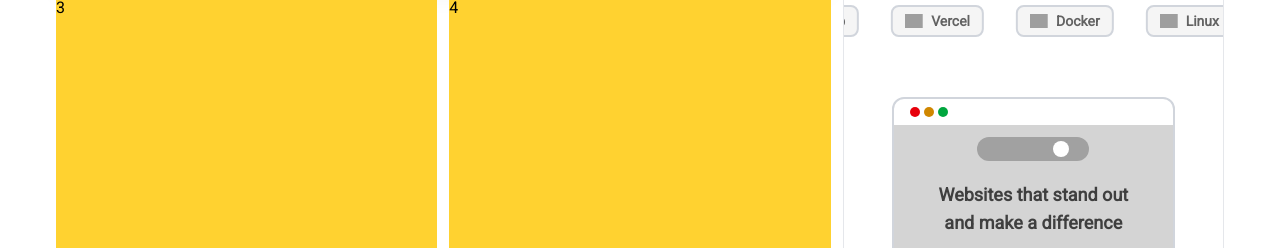
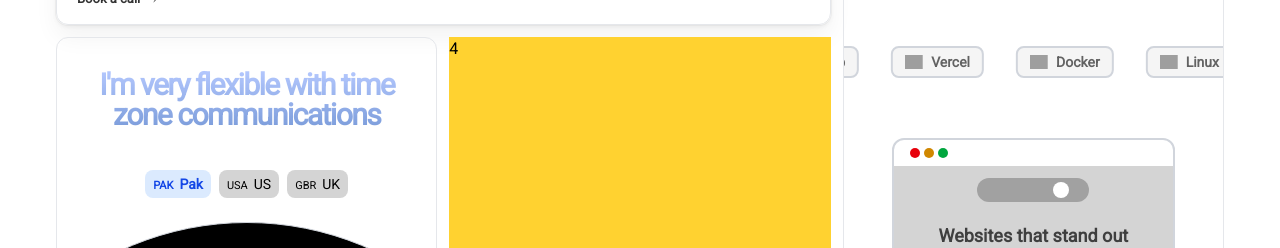
Before and after one commit to muzaffarhussain05/CodeLabs-Web-Remote-Internship_Capstone_Project, a React (Vite) app: page / in a window 1280 px wide. Shown: the part 1145-1393 px from the top of the page. Built offline with nearby package versions, Linux system fonts and the light colour scheme; grey boxes are pictures that could not be loaded; a web font is replaced by a local one.

Commit message:
map section & fixe navbar

```diff
--- a/package.json
+++ b/package.json
@@ -15,8 +15,10 @@
     "react": "^19.1.1",
     "react-dom": "^19.1.1",
     "react-fast-marquee": "^1.6.5",
+    "react-globe.gl": "^2.35.0",
     "react-router-dom": "^7.8.0",
-    "tailwindcss": "^4.1.11"
+    "tailwindcss": "^4.1.11",
+    "three": "^0.179.1"
   },
   "devDependencies": {
     "@eslint/js": "^9.32.0",
--- /dev/null
+++ b/src/components/GlobeMap.jsx
@@ -0,0 +1,70 @@
+import React, { useRef, useEffect, useState } from "react";
+import Globe from "react-globe.gl";
+
+const countries = {
+  PAK: { name: "Pak", lat: 30.3753, lng: 69.3451 },
+  USA: { name: "US", lat: 37.0902, lng: -95.7129 },
+  GBR: { name: "UK", lat: 55.3781, lng: -3.4360 }
+};
+
+export default function GlobeMap() {
+  const globeRef = useRef();
+  const [selected, setSelected] = useState("PAK");
+
+  // Zoom to Pakistan on first render and disable zoom interaction
+  useEffect(() => {
+    if (globeRef.current) {
+      // Disable zoom (mouse wheel / pinch)
+      globeRef.current.controls().enableZoom = false;
+
+      // Set initial view to Pakistan
+      const { lat, lng } = countries.PAK;
+      globeRef.current.pointOfView({ lat, lng, altitude: 1.3 }, 1500);
+    }
+  }, []);
+
+  const flyToCountry = (code) => {
+    setSelected(code);
+    const { lat, lng } = countries[code];
+    globeRef.current.pointOfView({ lat, lng, altitude: 1.3 }, 1500);
+  };
+
+  return (
+    <div className="flex flex-wrap items-center justify-center gap-6 ">
+      {/* Buttons */}
+      <div className="flex  gap-2">
+        {Object.entries(countries).map(([code, data]) => (
+          <button
+            key={code}
+            onClick={() => flyToCountry(code)}
+            className={`px-2 py-1  hover:bg-neutral-200  cursor-pointer rounded-lg  ${
+              selected === code
+                ? "border-blue-500 text-blue-700 bg-blue-100 font-bold"
+                : "bg-neutral-300 "
+            }
+                `}
+          >
+            <span className="text-[11px]  mr-1.5">{code}</span>
+            {data.name}
+          </button>
+        ))}
+      </div>
+
+      {/* Circular Globe */}
+      <div
+        className="w-[600px] h-[700px]  rounded-full overflow-hidden shadow-lg bg-black flex items-center justify-center border border-gray-300"
+        style={{ touchAction: "none" }}
+      >
+        <Globe
+          ref={globeRef}
+          globeImageUrl="//unpkg.com/three-globe/example/img/earth-blue-marble.jpg"
+          bumpImageUrl="//unpkg.com/three-globe/example/img/earth-topology.png"
+          backgroundColor="rgba(0,0,0,0)"
+          width={700}
+          height={700}
+          className="min-w-[700px] max-h-[700px]"
+        />
+      </div>
+    </div>
+  );
+}
--- a/src/components/Navbar.jsx
+++ b/src/components/Navbar.jsx
@@ -141,7 +141,18 @@ const Navbar = () => {
 
   return (
     <>
-      <div className="flex items-center justify-between py-5">
+
+
+   <div className="relative">
+  {/* Placeholder to preserve layout height */}
+  <div className="h-[var(--navbar-height)]"></div>
+
+  {/* Fixed navbar */}
+  <div
+    className="flex items-center justify-between  pt-5 fixed top-0 left-0 w-full  z-[100] md:px-14 px-6"
+    style={{ '--navbar-height': '40px' }} // adjustable height
+  >
+    <div className="flex items-center  justify-between py-1 w-full">
         <div className="text-black">
           <svg
             className="size-[35px]"
@@ -375,6 +386,11 @@ const Navbar = () => {
           </div>
         )}
       </div>
+
+  </div>
+</div>
+
+
     </>
   );
 };
--- a/src/pages/Home.jsx
+++ b/src/pages/Home.jsx
@@ -19,8 +19,8 @@ const Home = () => {
     <>
       <div className="absolute top-1/2 left-1/2  z-1 h-[350px] w-xl -translate-x-1/2 -translate-y-1/2 bg-purple-300/90 blur-[150px] dark:bg-[#0b0218]"></div>
 
-      <div className="flex justify-center  items-center relative md:mt-12 px-3 md:max-w-xl lg:max-w-5xl z-10   top-42 left-1/2 -translate-x-1/2 -translate-y-1/2 ">
-        <div className="flex flex-col items-center justify-center gap-10">
+      <div className="flex justify-center   items-center relative md:mt-12 px-3 md:max-w-xl lg:max-w-5xl z-10   top-42 left-1/2 -translate-x-1/2 -translate-y-1/2 ">
+        <div className="flex flex-col items-center justify-center gap-10 md:mt-30">
           <div className="animate-fadeInUp my-2  text-center text-5xl leading-snug! font-semibold text-balance text-zinc-800 opacity-90  dark:text-zinc-100 ">
             <p className="">I help founders turn ideas</p>
             <p className="">
--- a/src/pages/Skills.jsx
+++ b/src/pages/Skills.jsx
@@ -2,7 +2,7 @@ import React from "react";
 import porfileImg from "../assets/porfile.jpg";
 import { ArrowRight, HeartHandshake } from "lucide-react";
 import Marquee from "react-fast-marquee";
-
+import GlobeMap from "../components/GlobeMap";
 const ToolComp = ({ name, icon }) => {
   return (
     <>
@@ -205,7 +205,7 @@ const Skills = () => {
           </div>
 
           {/* {2} */}
-          <div className="col-span-1 group transition-all ease-in-out  hover:bg-neutral-200 row-span-2 border pt-8 border-gray-200 rounded-xl">
+          <div className="col-span-1 group transition-all ease-in-out  hover:bg-neutral-100 row-span-2 border pt-8 border-gray-200 rounded-xl">
             <h3 className="w-full bg-linear-to-b from-[#fd81e298] to-[#da7bda] bg-clip-text px-4 text-center text-2xl leading-[100%] font-bold tracking-tighter text-transparent select-none dark:from-[#edeffd">
               Passionate about cutting-edge technologies
             </h3>
@@ -261,16 +261,29 @@ const Skills = () => {
                   and make a difference
                 </h1>
                 <div className="flex items-center gap-3 justify-center">
-                    <button className="bg-blue-700 py-1.5 text-gray-100 px-3.5 text-sm rounded-3xl">Get started</button>
-                    <button className="border-2 border-gray-500 py-1 text-black/80 px-3.5 text-sm rounded-3xl">Read More</button>
-
+                  <button className="bg-blue-700 py-1.5 text-gray-100 px-3.5 text-sm rounded-3xl">
+                    Get started
+                  </button>
+                  <button className="border-2 border-gray-500 py-1 text-black/80 px-3.5 text-sm rounded-3xl">
+                    Read More
+                  </button>
                 </div>
               </div>
             </div>
           </div>
 
           {/* {3} */}
-          <div className="col-span-1 row-span-2 bg-amber-300">3</div>
+          <div className="col-span-1 row-span-2 group transition-all ease-in-out overflow-hidden hover:bg-neutral-100 border pt-8 border-gray-200 rounded-xl">
+            <h3 className="w-full  bg-linear-to-b from-[#81a2fd98] to-[#7b9cda] bg-clip-text  px-6 text-center text-3xl leading-[100%] font-bold tracking-tighter text-transparent select-none dark:from-[#edeffd">
+              I'm very flexible with time zone communications
+            </h3>
+
+            <div className="flex items-center overflow-hidden justify-center gap-3 mt-10 text-sm " >
+              <GlobeMap />
+            </div>
+          </div>
+
+          {/* {4} */}
           <div className="col-span-1 bg-amber-300">4</div>
           <div className="col-span-1 bg-amber-300">5</div>
           <div className="col-span-2 row-span-2 bg-amber-300">6</div>
```
Also changed, not shown: 1 other file (tests, documents, lock files or other folders).
